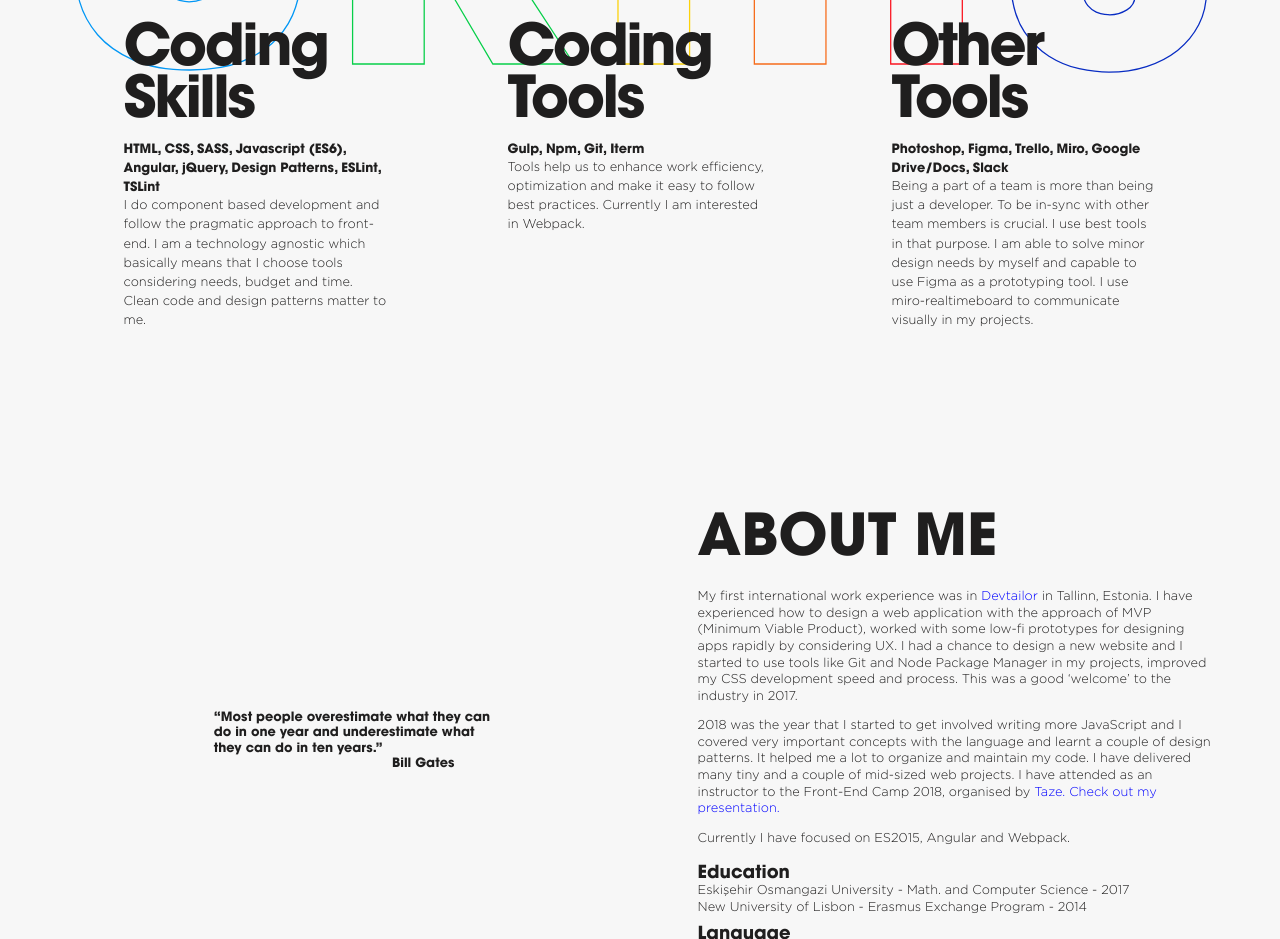
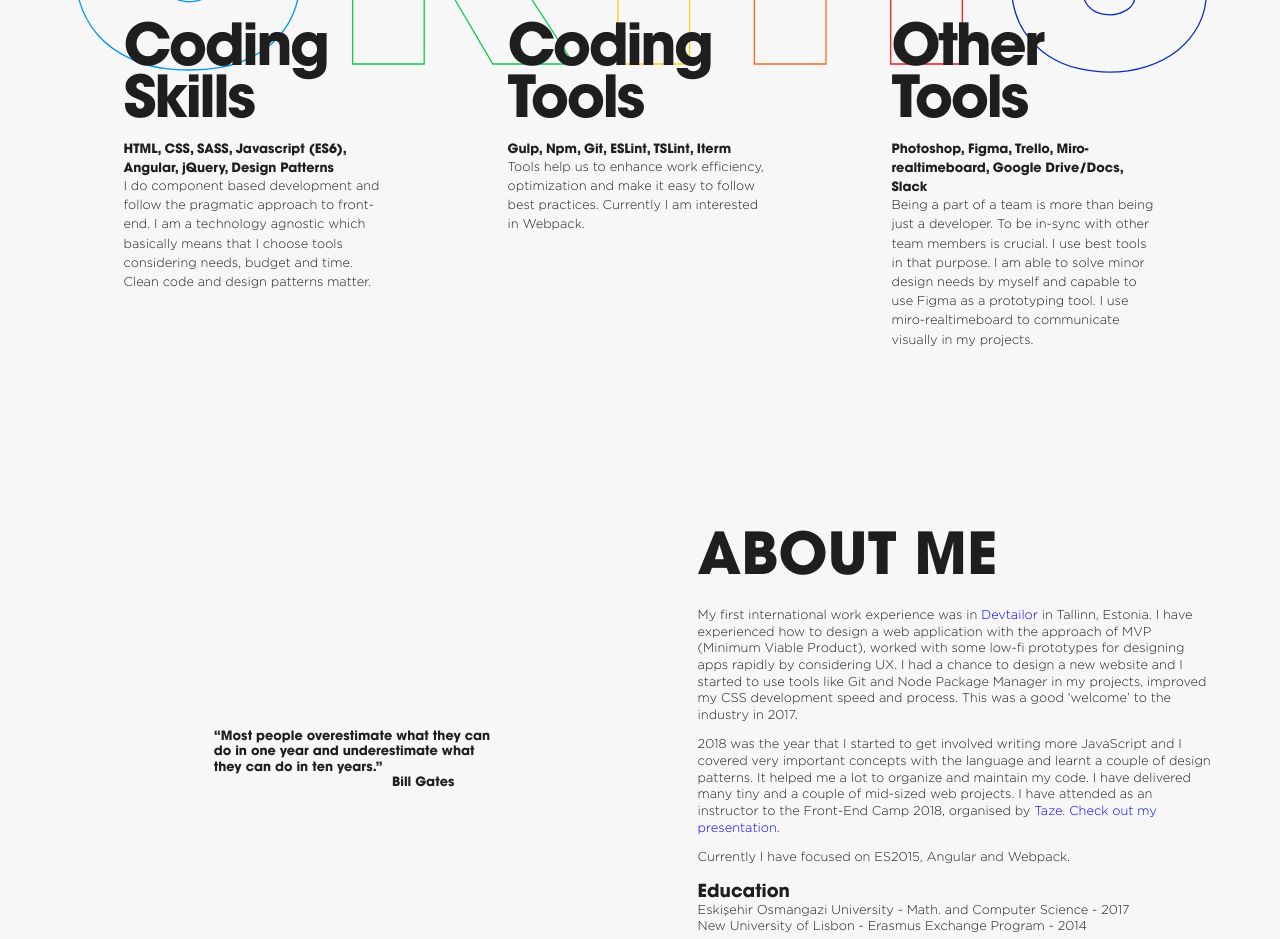
Before and after one commit to cihanbarandev/cihanbarandev.github.io, a website built with webpack: page index.html in a window 1280 px wide. Shown: the part 8040-8979 px from the top of the page. Built offline with nearby package versions, Linux system fonts and the light colour scheme.

Commit message:
update commit

```diff
--- a/index.html
+++ b/index.html
@@ -430,22 +430,22 @@
             <ul class="list">
               <li class="item">
                 <h2 class="title">Coding <br> Skills</h2>
-                <p class="subtitle">HTML, CSS, SASS, Javascript (ES6), Angular, jQuery, Design Patterns, ESLint, TSLint
+                <p class="subtitle">HTML, CSS, SASS, Javascript (ES6), Angular, jQuery, Design Patterns
                 </p>
                 <p class="text">I do component based development and follow the pragmatic approach to front-end. I am a
                   technology agnostic which basically means that I choose tools considering needs, budget and
-                  time. Clean code and design patterns matter to me.</p>
+                  time. Clean code and design patterns matter.</p>
               </li>
               <li class="item">
                 <h2 class="title">Coding <br> Tools</h2>
-                <p class="subtitle">Gulp, Npm, Git, Iterm</p>
+                <p class="subtitle">Gulp, Npm, Git, ESLint, TSLint, Iterm</p>
                 <p class="text">Tools help us to enhance work efficiency, optimization and make it easy to follow best
                   practices.
                   Currently I am interested in Webpack.</p>
               </li>
               <li class="item">
                 <h2 class="title">Other <br> Tools</h2>
-                <p class="subtitle">Photoshop, Figma, Trello, Miro, Google Drive/Docs, Slack</p>
+                <p class="subtitle">Photoshop, Figma, Trello, Miro-realtimeboard, Google Drive/Docs, Slack</p>
                 <p class="text">Being a part of a team is more than being just a developer. To be in-sync with other
                   team members is crucial. I use best tools in that purpose. I am able to solve minor
                   design needs by myself and capable to use Figma as a prototyping tool. I use miro-realtimeboard to
```
